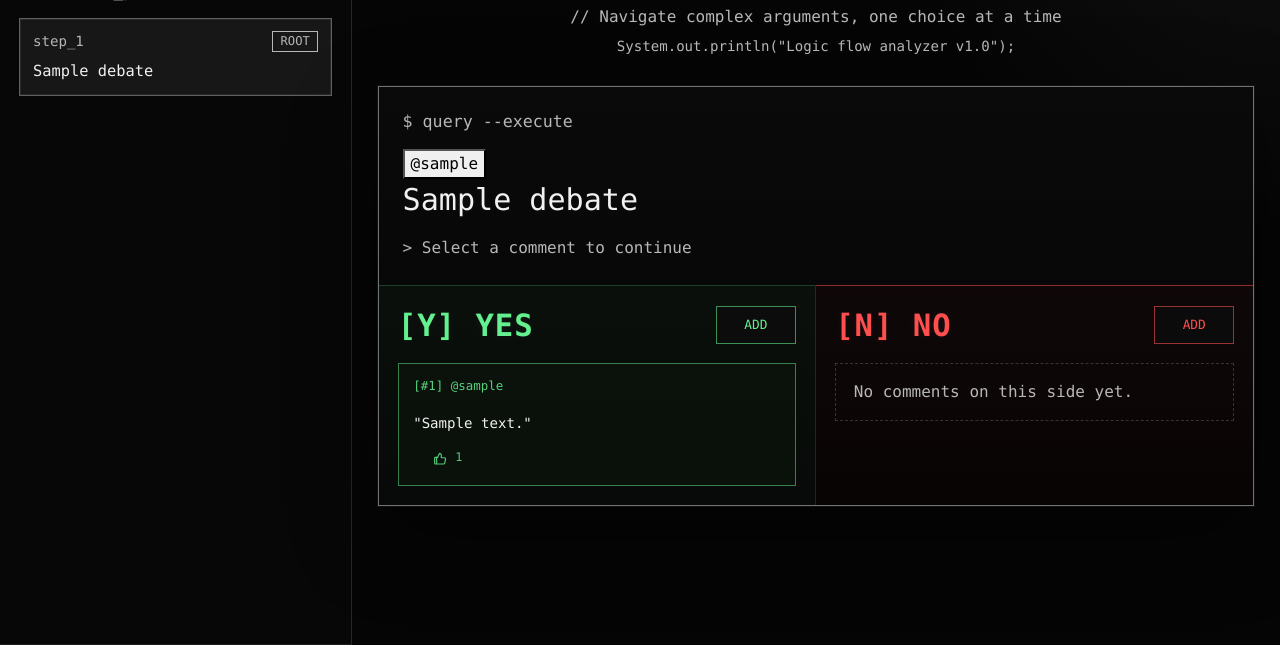
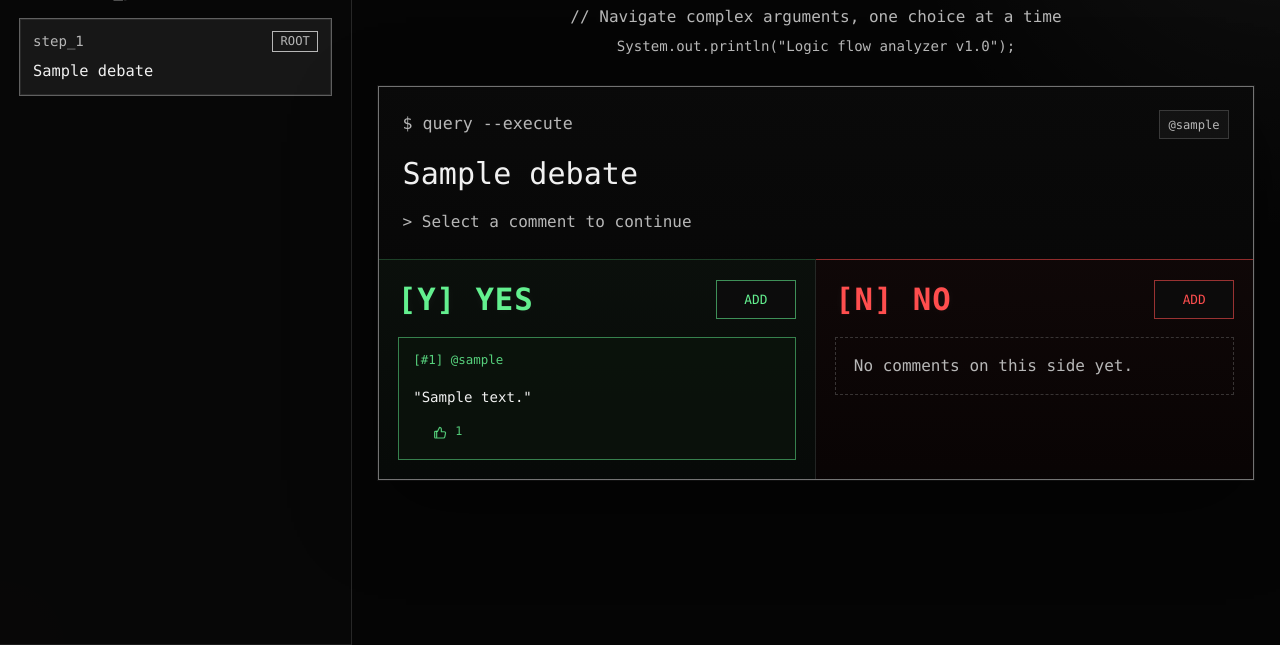
Before and after one commit to ali-fadaee/CITS3403-Group-Project, a Flask app: page /debate/1 in a window 1280 px wide. Shown: the part 155-800 px from the top of the page. Run offline with Flask 3, Linux system fonts and the light colour scheme; tables that the repository leaves empty hold one stand-in row (values such as "Sample post"); parts of the project's set-up code (start-up, migrations or seed data) failed here and were passed over; some libraries are stand-ins or nearby versions.

Commit message:
Style debate topic author chip

```diff
--- a/app/static/css/debate.css
+++ b/app/static/css/debate.css
@@ -55,6 +55,19 @@ body.debate-body [hidden] {
   min-height: 0;
   overflow-y: auto;
   overscroll-behavior: contain;
+}
+
+body.debate-body .user-panel {
+  left: 0;
+  right: auto;
+  width: 22rem;
+  border-right: 1px solid var(--debate-border-soft);
+  border-left: 0;
+  transform: translateX(-100%);
+}
+
+body.debate-body .user-panel.active {
+  transform: translateX(0);
 }
 
 .sidebar-tree {
@@ -428,6 +441,41 @@ body.debate-body [hidden] {
   font-size: var(--font-size-md);
 }
 
+.question-panel-head {
+  display: flex;
+  align-items: center;
+  justify-content: space-between;
+  gap: 1rem;
+  margin-bottom: 0.85rem;
+}
+
+.question-panel-head .shell-command {
+  margin-bottom: 0;
+}
+
+.topic-author {
+  display: inline-flex;
+  align-items: center;
+  max-width: 45%;
+  border: 1px solid rgba(157, 157, 157, 0.28);
+  background: rgba(255, 255, 255, 0.035);
+  color: var(--debate-text-dim);
+  padding: 0.28rem 0.55rem;
+  font-family: var(--font-mono);
+  font-size: var(--font-size-xs);
+  overflow: hidden;
+  text-overflow: ellipsis;
+  white-space: nowrap;
+  cursor: pointer;
+  transition: border-color 150ms ease, background 150ms ease, color 150ms ease;
+}
+
+.topic-author:hover {
+  border-color: rgba(214, 214, 214, 0.72);
+  background: rgba(255, 255, 255, 0.075);
+  color: var(--debate-text);
+}
+
 .question-text {
   margin: 0;
   max-width: none;
@@ -738,6 +786,10 @@ body.debate-body [hidden] {
     width: 19rem;
   }
 
+  body.debate-body .user-panel {
+    width: 19rem;
+  }
+
   .debate-main {
     padding: 1rem 1.2rem 1.1rem;
   }
@@ -776,6 +828,10 @@ body.debate-body [hidden] {
   .debate-sidebar > .sidebar-panel:last-child {
     max-height: 16rem;
     overflow-y: auto;
+  }
+
+  body.debate-body .user-panel {
+    width: min(100vw, 22rem);
   }
 
   .answer-grid {
@@ -853,6 +909,15 @@ body.debate-body [hidden] {
   .question-panel {
     min-height: auto;
     padding: 1.1rem 1rem 1.25rem;
+  }
+
+  .question-panel-head {
+    align-items: flex-start;
+    flex-wrap: wrap;
+  }
+
+  .topic-author {
+    max-width: 100%;
   }
 
   .question-text {
```
